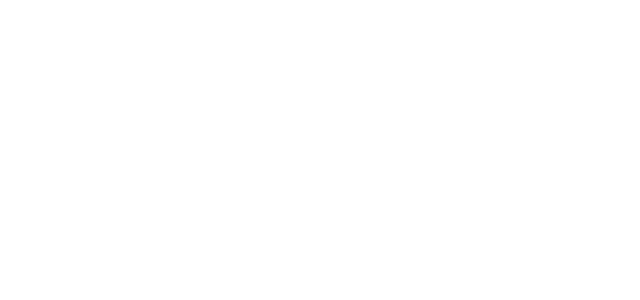
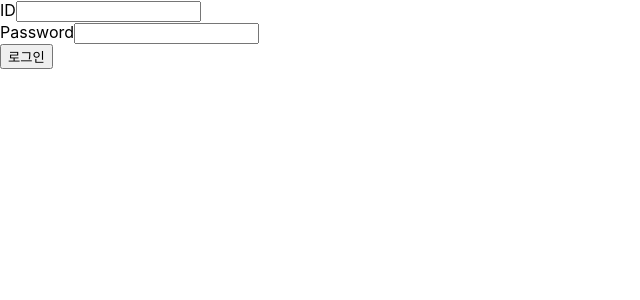
Before and after one commit to jaeho13/Log_R, a React (Create React App) app in the folder Log_R/: page /userlogin in a window 1280 px wide. Before the commit this address had no page. Shown: the top 300 px of the page, without its empty margins (0-640 px from the left). Built offline with nearby package versions, Linux system fonts and the light colour scheme.

Commit message:
Add files via upload

```diff
--- a/Log_R/src/App.js
+++ b/Log_R/src/App.js
@@ -5,6 +5,7 @@ import styled from "styled-components";
 import LogIn from "./component/LogIn";
 import LogOut from "./component/LogOut";
 import Exam from "./component/Exam";
+import UserLogin from "./component/login/UserLogin";
 
 
 
@@ -18,6 +19,8 @@ function App() {
         <Route path="/login" element={<LogIn />}  />
         <Route path="/logout" element={<LogOut />}  />
         <Route path="/exam" element={<Exam />}  />
+        <Route path="/userlogin" element={<UserLogin />}  />
+
       </Routes>
       </Router>
     </div>
--- /dev/null
+++ b/Log_R/src/component/login/UserLogin.js
@@ -0,0 +1,22 @@
+import React from "react";
+import Styled from "styled-components";
+
+const UserLogin = props => {
+    const logInHandler = (event) => {
+        event.preventDefault();
+    }
+
+    return (
+        <form>
+            <label>ID</label>
+            <input id="ID" type="text" />
+            <br></br>
+            <label>Password</label>
+            <input id="Password" type="text" />
+            <br></br>
+            <button type="submit">로그인</button>
+        </form>
+    );
+}
+
+export default UserLogin;
```
